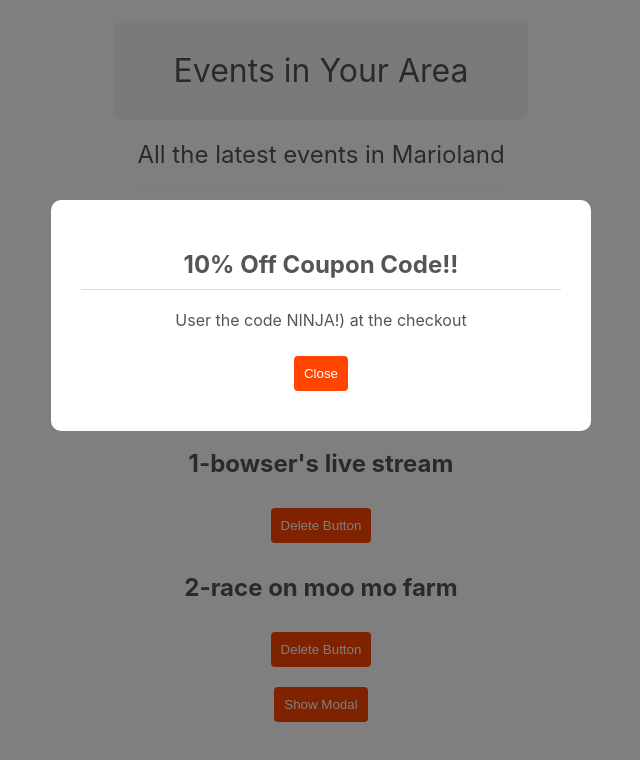
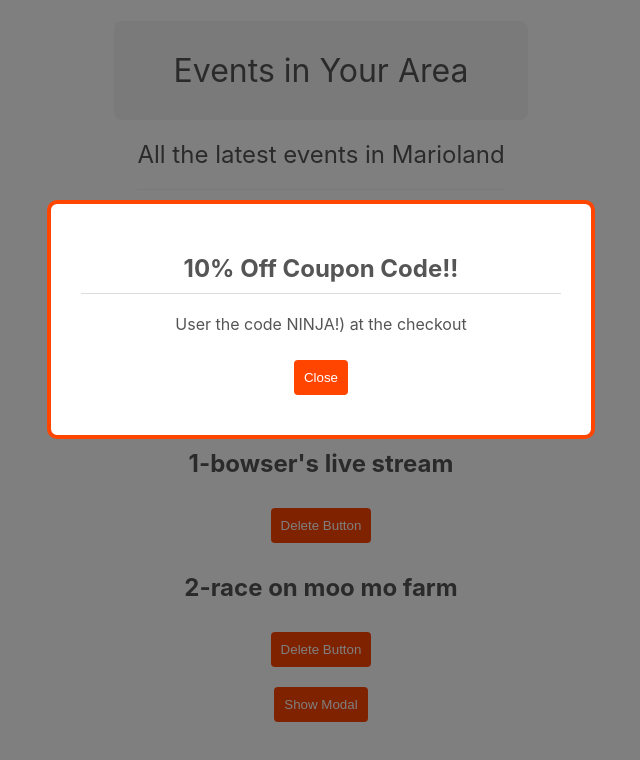
Before and after one commit to akmhmgc/first-react-app, a React (Create React App) app: page / in a window 1280 px wide. Both pictures are taken after a click on the button "Show Modal". Shown: the top 760 px of the page, without its empty margins (319-959 px from the left). Built offline with nearby package versions, Linux system fonts and the light colour scheme; the HTML template or start-up script is replaced by a standard one.

Commit message:
style: inline cssの適用

```diff
--- a/src/components/Modal.js
+++ b/src/components/Modal.js
@@ -3,7 +3,14 @@ import "./Modal.css";
 export default function Modal({ children, handleClose }) {
   return (
     <div className="modal-backdrop">
-      <div className="modal">
+      <div
+        className="modal"
+        style={{
+          border: "4px solid",
+          borderColor: "#ff4500",
+          textAlign: "center",
+        }}
+      >
         {children}
         <button onClick={handleClose}>Close</button>
       </div>
```
